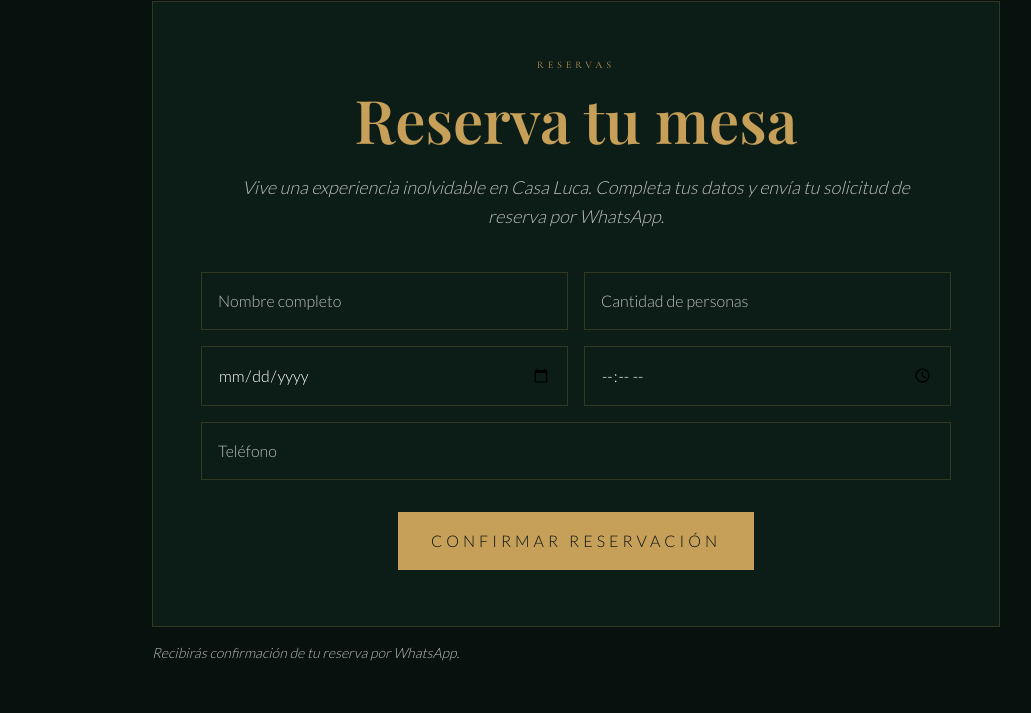
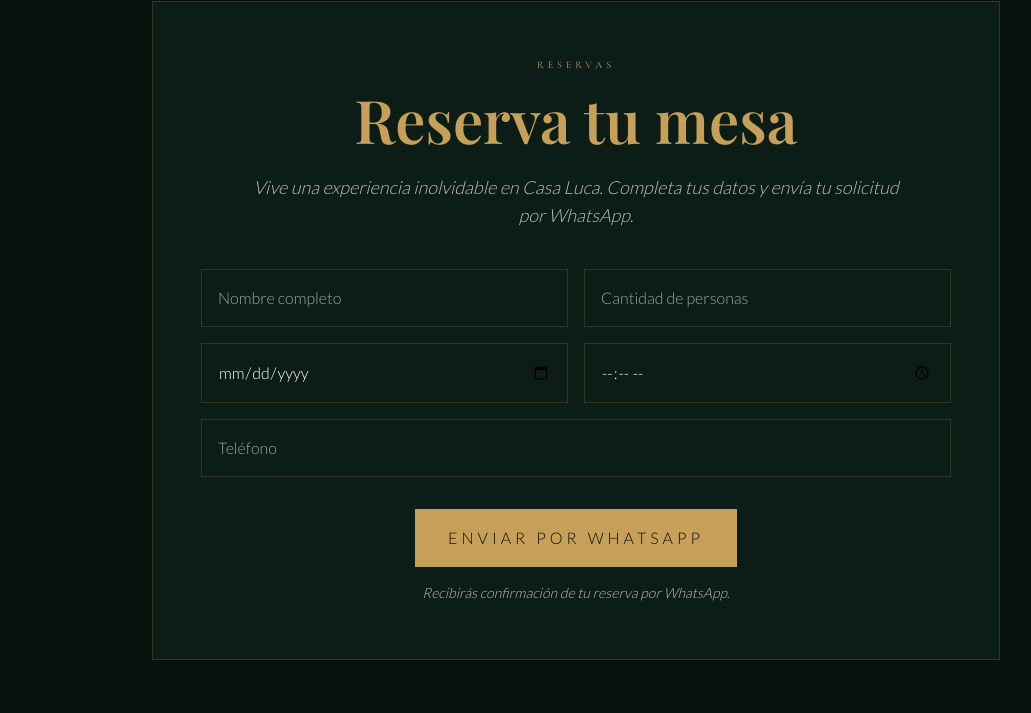
Before and after one commit to Angelito022002/casaluca-web, a Next.js app: page / in a window 1280 px wide. Shown: the part 4564-5277 px from the top of the page, without its empty margins (64-1095 px from the left). Built offline with nearby package versions, Linux system fonts and the light colour scheme.

Commit message:
Update ReservationSection.tsx

```diff
--- a/src/components/restaurant/ReservationSection.tsx
+++ b/src/components/restaurant/ReservationSection.tsx
@@ -9,7 +9,18 @@ export function ReservationSection() {
   const [time, setTime] = useState("");
   const [phone, setPhone] = useState("");
 
+  const [error, setError] = useState("");
+
   const handleWhatsAppReservation = () => {
+    // VALIDACIÓN
+    if (!name || !guests || !date || !time || !phone) {
+      setError("Por favor completa todos los campos.");
+      return;
+    }
+
+    // limpiar error si todo está bien
+    setError("");
+
     const message = `Hola, quiero hacer una reserva en Casa Luca.
 
 Nombre: ${name}
@@ -19,6 +30,7 @@ Hora: ${time}
 Teléfono: ${phone}`;
 
     const whatsappUrl = `https://wa.me/18293424146?text=${encodeURIComponent(message)}`;
+
     window.open(whatsappUrl, "_blank");
   };
 
@@ -26,6 +38,7 @@ Teléfono: ${phone}`;
     <section className="py-16 md:py-24 bg-background">
       <div className="max-w-4xl mx-auto px-4 md:px-6">
         <div className="border border-primary/20 bg-card px-6 py-10 md:px-12 md:py-14 text-center">
+
           <span className="text-[10px] font-subtitle tracking-[0.4em] text-primary uppercase block mb-4">
             Reservas
           </span>
@@ -34,17 +47,18 @@ Teléfono: ${phone}`;
             Reserva tu mesa
           </h2>
 
-          <p className="text-muted italic text-lg max-w-2xl mx-auto mb-10 leading-relaxed">
-            Vive una experiencia inolvidable en Casa Luca. Completa tus datos y envía tu solicitud de reserva por WhatsApp.
+          <p className="text-muted italic text-lg max-w-2xl mx-auto mb-10">
+            Vive una experiencia inolvidable en Casa Luca. Completa tus datos y envía tu solicitud por WhatsApp.
           </p>
 
           <div className="grid grid-cols-1 md:grid-cols-2 gap-4 text-left">
+
             <input
               type="text"
               placeholder="Nombre completo"
               value={name}
               onChange={(e) => setName(e.target.value)}
-              className="w-full border border-primary/20 bg-transparent px-4 py-4 text-foreground placeholder:text-muted focus:outline-none"
+              className="w-full border border-primary/20 bg-transparent px-4 py-4"
             />
 
             <input
@@ -52,21 +66,21 @@ Teléfono: ${phone}`;
               placeholder="Cantidad de personas"
               value={guests}
               onChange={(e) => setGuests(e.target.value)}
-              className="w-full border border-primary/20 bg-transparent px-4 py-4 text-foreground placeholder:text-muted focus:outline-none"
+              className="w-full border border-primary/20 bg-transparent px-4 py-4"
             />
 
             <input
               type="date"
               value={date}
               onChange={(e) => setDate(e.target.value)}
-              className="w-full border border-primary/20 bg-transparent px-4 py-4 text-foreground placeholder:text-muted focus:outline-none"
+              className="w-full border border-primary/20 bg-transparent px-4 py-4"
             />
 
             <input
               type="time"
               value={time}
               onChange={(e) => setTime(e.target.value)}
-              className="w-full border border-primary/20 bg-transparent px-4 py-4 text-foreground placeholder:text-muted focus:outline-none"
+              className="w-full border border-primary/20 bg-transparent px-4 py-4"
             />
 
             <input
@@ -74,22 +88,31 @@ Teléfono: ${phone}`;
               placeholder="Teléfono"
               value={phone}
               onChange={(e) => setPhone(e.target.value)}
-              className="w-full md:col-span-2 border border-primary/20 bg-transparent px-4 py-4 text-foreground placeholder:text-muted focus:outline-none"
+              className="w-full md:col-span-2 border border-primary/20 bg-transparent px-4 py-4"
             />
           </div>
+
+          {/* ERROR */}
+          {error && (
+            <p className="text-red-400 mt-4 text-sm">
+              {error}
+            </p>
+          )}
 
           <div className="mt-8">
             <button
               onClick={handleWhatsAppReservation}
               className="w-full md:w-auto border border-primary bg-primary text-background px-8 py-4 uppercase tracking-[0.25em] hover:opacity-90 transition-all"
             >
-              CONFIRMAR RESERVACIÓN
+              Enviar por WhatsApp
             </button>
           </div>
+
+          <p className="text-sm text-muted italic mt-4">
+            Recibirás confirmación de tu reserva por WhatsApp.
+          </p>
+
         </div>
-        <p className="text-sm text-muted italic mt-4">
-  Recibirás confirmación de tu reserva por WhatsApp.
-</p>
       </div>
     </section>
   );
```
